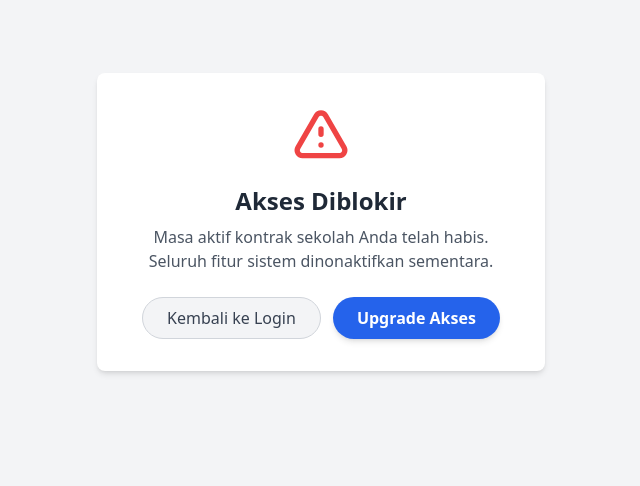
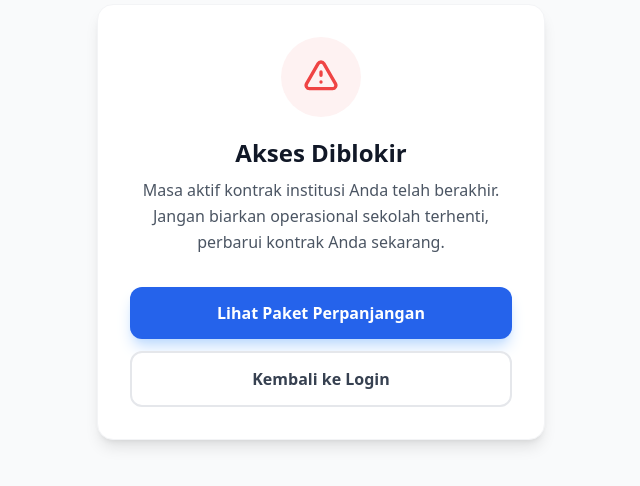
Before and after one commit to muhammadreyhanlubis5-gif/Saas-app-ust-indra, a Vue app: page /expired in a window 1280 px wide. Shown: the part 178-664 px from the top of the page, without its empty margins (319-959 px from the left). Built offline with nearby package versions, Linux system fonts and the light colour scheme.

Commit message:
feat: design executive pricing cards for subscription renewal strategy

```diff
--- a/src/views/ExpiredView.vue
+++ b/src/views/ExpiredView.vue
@@ -1,36 +1,112 @@
 <template>
-  <div class="flex items-center justify-center min-h-screen bg-gray-100">
-    <div class="bg-white p-8 rounded-lg shadow-md max-w-md text-center">
-      <svg class="w-16 h-16 text-red-500 mx-auto mb-4" fill="none" stroke="currentColor" viewBox="0 0 24 24"><path stroke-linecap="round" stroke-linejoin="round" stroke-width="2" d="M12 9v2m0 4h.01m-6.938 4h13.856c1.54 0 2.502-1.667 1.732-3L13.732 4c-.77-1.333-2.694-1.333-3.464 0L3.34 16c-.77 1.333.192 3 1.732 3z"></path></svg>
-      <h1 class="text-2xl font-bold text-gray-800 mb-2">Akses Diblokir</h1>
-      <p class="text-gray-600 mb-6">
-        Masa aktif kontrak sekolah Anda telah habis. Seluruh fitur sistem dinonaktifkan sementara.
+  <div class="min-h-screen bg-gray-50 flex flex-col items-center justify-center p-4">
+
+    <!-- Tampilan Blokir (Default) -->
+    <div v-if="!showPricing" class="bg-white p-8 rounded-2xl shadow-lg max-w-md text-center border border-gray-100">
+      <div class="w-20 h-20 bg-red-50 rounded-full flex items-center justify-center mx-auto mb-5">
+        <svg class="w-10 h-10 text-red-500" fill="none" stroke="currentColor" viewBox="0 0 24 24"><path stroke-linecap="round" stroke-linejoin="round" stroke-width="2" d="M12 9v2m0 4h.01m-6.938 4h13.856c1.54 0 2.502-1.667 1.732-3L13.732 4c-.77-1.333-2.694-1.333-3.464 0L3.34 16c-.77 1.333.192 3 1.732 3z"></path></svg>
+      </div>
+      <h1 class="text-2xl font-extrabold text-gray-900 mb-2">Akses Diblokir</h1>
+      <p class="text-gray-600 mb-8 leading-relaxed">
+        Masa aktif kontrak institusi Anda telah berakhir. Jangan biarkan operasional sekolah terhenti, perbarui kontrak Anda sekarang.
       </p>
-      <div class="flex flex-col sm:flex-row justify-center gap-3">
-        <button @click="backToLogin" class="bg-gray-100 text-gray-700 px-6 py-2 rounded-full font-medium hover:bg-gray-200 border border-gray-300 transition-colors">
+      <div class="flex flex-col gap-3">
+        <button @click="showPricing = true" class="w-full bg-blue-600 text-white px-6 py-3.5 rounded-xl font-bold hover:bg-blue-700 shadow-lg shadow-blue-200 transition-all active:scale-95">
+          Lihat Paket Perpanjangan
+        </button>
+        <button @click="backToLogin" class="w-full bg-white text-gray-700 px-6 py-3.5 rounded-xl font-bold hover:bg-gray-50 border-2 border-gray-200 transition-colors">
           Kembali ke Login
-        </button>
-        <button @click="handleUpgrade" class="bg-blue-600 text-white px-6 py-2 rounded-full font-bold hover:bg-blue-700 shadow-md transition-colors">
-          Upgrade Akses
         </button>
       </div>
     </div>
+
+    <!-- Tampilan Pricing -->
+    <div v-else class="w-full max-w-6xl animate-fade-in py-8">
+      <div class="text-center mb-12">
+        <h2 class="text-3xl sm:text-4xl font-extrabold text-gray-900 mb-4">Pilih Paket Eksekutif Anda</h2>
+        <p class="text-lg text-gray-600 max-w-2xl mx-auto">Kami merancang paket terbaik untuk memastikan sistem penyusunan jadwal sekolah Anda berjalan mulus, cerdas, dan efisien.</p>
+      </div>
+
+      <div class="grid md:grid-cols-3 gap-8 items-center">
+        <!-- Paket Standar -->
+        <div class="bg-white rounded-3xl p-8 shadow-sm border border-gray-200 relative">
+          <h3 class="text-xl font-bold text-gray-900 mb-2">Standard</h3>
+          <p class="text-gray-500 text-sm mb-6">Cocok untuk sekolah skala kecil yang butuh dasar otomasi.</p>
+          <div class="mb-6">
+            <span class="text-4xl font-extrabold text-gray-900">Rp 499rb</span>
+            <span class="text-gray-500 font-medium">/ bulan</span>
+          </div>
+          <ul class="space-y-4 mb-8">
+            <li class="flex items-center gap-3 text-gray-700"><svg class="w-5 h-5 text-green-500 flex-shrink-0" fill="none" stroke="currentColor" viewBox="0 0 24 24"><path stroke-linecap="round" stroke-linejoin="round" stroke-width="2" d="M5 13l4 4L19 7"></path></svg> <span>Akses Generate Jadwal Dasar</span></li>
+            <li class="flex items-center gap-3 text-gray-700"><svg class="w-5 h-5 text-green-500 flex-shrink-0" fill="none" stroke="currentColor" viewBox="0 0 24 24"><path stroke-linecap="round" stroke-linejoin="round" stroke-width="2" d="M5 13l4 4L19 7"></path></svg> <span>Maksimal 30 Guru Aktif</span></li>
+            <li class="flex items-center gap-3 text-gray-700"><svg class="w-5 h-5 text-green-500 flex-shrink-0" fill="none" stroke="currentColor" viewBox="0 0 24 24"><path stroke-linecap="round" stroke-linejoin="round" stroke-width="2" d="M5 13l4 4L19 7"></path></svg> <span>Cetak Laporan PDF / Excel</span></li>
+            <li class="flex items-center gap-3 text-gray-400"><svg class="w-5 h-5 flex-shrink-0" fill="none" stroke="currentColor" viewBox="0 0 24 24"><path stroke-linecap="round" stroke-linejoin="round" stroke-width="2" d="M6 18L18 6M6 6l12 12"></path></svg> <span class="line-through">AI Anti-Bentrok Cerdas</span></li>
+          </ul>
+          <button @click="pilihPaket('Standard')" class="w-full py-3.5 px-4 bg-gray-50 hover:bg-gray-100 text-gray-900 font-bold rounded-xl border border-gray-200 transition-colors">Pilih Standard</button>
+        </div>
+
+        <!-- Paket Plus -->
+        <div class="bg-blue-600 rounded-3xl p-8 shadow-2xl border border-blue-500 relative transform md:-translate-y-4">
+          <div class="absolute top-0 left-1/2 transform -translate-x-1/2 -translate-y-1/2 w-full text-center">
+            <span class="inline-block bg-gradient-to-r from-amber-400 to-orange-500 text-white text-xs font-bold uppercase tracking-wider py-1.5 px-4 rounded-full shadow-md">Paling Populer</span>
+          </div>
+          <h3 class="text-xl font-bold text-white mb-2">Plus</h3>
+          <p class="text-blue-100 text-sm mb-6">Otomatisasi penuh dengan AI pintar tanpa repot.</p>
+          <div class="mb-6">
+            <span class="text-4xl font-extrabold text-white">Rp 899rb</span>
+            <span class="text-blue-200 font-medium">/ bulan</span>
+          </div>
+          <ul class="space-y-4 mb-8">
+            <li class="flex items-center gap-3 text-white"><svg class="w-5 h-5 text-blue-300 flex-shrink-0" fill="none" stroke="currentColor" viewBox="0 0 24 24"><path stroke-linecap="round" stroke-linejoin="round" stroke-width="2" d="M5 13l4 4L19 7"></path></svg> <span>Semua fitur Standard</span></li>
+            <li class="flex items-center gap-3 text-white"><svg class="w-5 h-5 text-blue-300 flex-shrink-0" fill="none" stroke="currentColor" viewBox="0 0 24 24"><path stroke-linecap="round" stroke-linejoin="round" stroke-width="2" d="M5 13l4 4L19 7"></path></svg> <span>Guru & Mapel <b>Unlimited</b></span></li>
+            <li class="flex items-center gap-3 text-white"><svg class="w-5 h-5 text-amber-400 flex-shrink-0" fill="none" stroke="currentColor" viewBox="0 0 24 24"><path stroke-linecap="round" stroke-linejoin="round" stroke-width="2" d="M13 10V3L4 14h7v7l9-11h-7z"></path></svg> <span><b>Sistem AI Anti-Bentrok</b></span></li>
+            <li class="flex items-center gap-3 text-white"><svg class="w-5 h-5 text-blue-300 flex-shrink-0" fill="none" stroke="currentColor" viewBox="0 0 24 24"><path stroke-linecap="round" stroke-linejoin="round" stroke-width="2" d="M5 13l4 4L19 7"></path></svg> <span>Modul Tugas Tambahan</span></li>
+          </ul>
+          <button @click="pilihPaket('Plus')" class="w-full py-3.5 px-4 bg-white hover:bg-gray-50 text-blue-700 font-extrabold rounded-xl shadow-lg transition-transform active:scale-95">Pilih Plus</button>
+        </div>
+
+        <!-- Paket Premium -->
+        <div class="bg-gray-900 rounded-3xl p-8 shadow-xl border border-gray-800 relative">
+          <h3 class="text-xl font-bold text-white mb-2">Premium</h3>
+          <p class="text-gray-400 text-sm mb-6">Skala besar, yayasan, privilese dan prioritas.</p>
+          <div class="mb-6">
+            <span class="text-4xl font-extrabold text-white">Rp 2,5jt</span>
+            <span class="text-gray-500 font-medium">/ bulan</span>
+          </div>
+          <ul class="space-y-4 mb-8">
+            <li class="flex items-center gap-3 text-gray-300"><svg class="w-5 h-5 text-green-400 flex-shrink-0" fill="none" stroke="currentColor" viewBox="0 0 24 24"><path stroke-linecap="round" stroke-linejoin="round" stroke-width="2" d="M5 13l4 4L19 7"></path></svg> <span>Semua fitur Plus</span></li>
+            <li class="flex items-center gap-3 text-gray-300"><svg class="w-5 h-5 text-green-400 flex-shrink-0" fill="none" stroke="currentColor" viewBox="0 0 24 24"><path stroke-linecap="round" stroke-linejoin="round" stroke-width="2" d="M5 13l4 4L19 7"></path></svg> <span><i>Custom Branding</i> Logo Sekolah</span></li>
+            <li class="flex items-center gap-3 text-gray-300"><svg class="w-5 h-5 text-green-400 flex-shrink-0" fill="none" stroke="currentColor" viewBox="0 0 24 24"><path stroke-linecap="round" stroke-linejoin="round" stroke-width="2" d="M5 13l4 4L19 7"></path></svg> <span>Pelatihan Admin Khusus</span></li>
+            <li class="flex items-center gap-3 text-gray-300"><svg class="w-5 h-5 text-green-400 flex-shrink-0" fill="none" stroke="currentColor" viewBox="0 0 24 24"><path stroke-linecap="round" stroke-linejoin="round" stroke-width="2" d="M5 13l4 4L19 7"></path></svg> <span>Support Prioritas 24/7 VIP</span></li>
+          </ul>
+          <button @click="pilihPaket('Premium')" class="w-full py-3.5 px-4 bg-gray-800 hover:bg-gray-700 text-white font-bold rounded-xl border border-gray-700 transition-colors">Pilih Premium</button>
+        </div>
+      </div>
+
+      <div class="mt-12 text-center">
+        <button @click="showPricing = false" class="text-gray-500 hover:text-gray-800 font-medium transition-colors">
+          &larr; Kembali
+        </button>
+      </div>
+    </div>
+
   </div>
 </template>
 
 <script setup>
+import { ref } from 'vue'
 import { useRouter } from 'vue-router'
 
 const router = useRouter()
+const showPricing = ref(false)
 
 const backToLogin = () => {
   localStorage.clear()
   router.push('/')
 }
 
-const handleUpgrade = () => {
-  // Arahkan ke WhatsApp Super Admin atau halaman pembayaran
-  const pesan = encodeURIComponent("Halo Admin Pusat, akun institusi kami telah kedaluwarsa. Kami ingin melakukan Upgrade / Perpanjangan masa aktif kontrak.")
+const pilihPaket = (paket) => {
+  const pesan = encodeURIComponent(`Halo Admin Pusat, akun institusi kami telah kedaluwarsa. Kami sangat tertarik untuk melakukan perpanjangan kontrak menggunakan Paket ${paket}. Mohon info instruksi pembayarannya.`)
   window.open(`https://wa.me/6281234567890?text=${pesan}`, '_blank')
 }
 </script>
```
